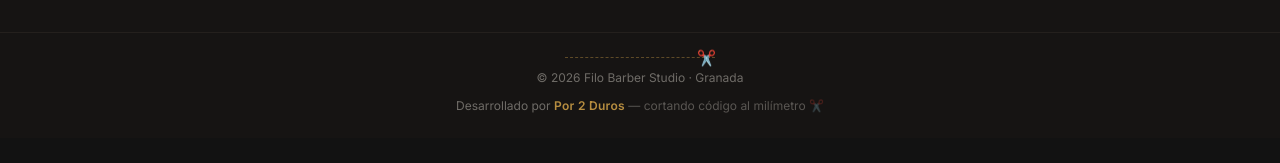
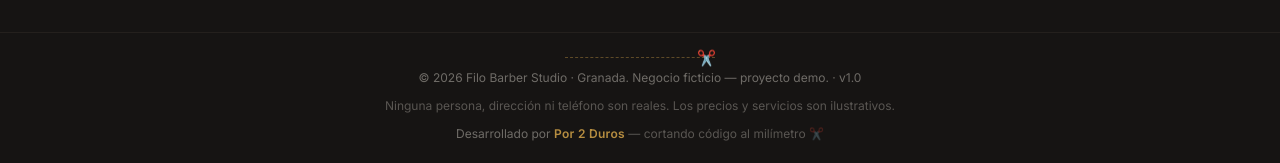
Before and after one commit to elcorreveidile/barberia-demo, a Next.js app: page / in a window 1280 px wide. Shown: the part 1728-1891 px from the top of the page. Before the commit the page ends 1866 px from the top, so only its background shows below. Built offline with nearby package versions, Linux system fonts and the light colour scheme; no server answers; the database is empty.

Commit message:
Añade aviso de demo/datos ficticios en el footer (como en fisioterapia)

```diff
--- a/src/components/Footer.tsx
+++ b/src/components/Footer.tsx
@@ -29,7 +29,10 @@ export default function Footer() {
             <span className="recorte-tijeras">✂️</span>
           </div>
           <p className="text-xs text-cream/40">
-            © {new Date().getFullYear()} {NEGOCIO.nombre} · {NEGOCIO.ciudad}
+            © {new Date().getFullYear()} {NEGOCIO.nombre} · {NEGOCIO.ciudad}. Negocio ficticio — proyecto demo. · v1.0
+          </p>
+          <p className="max-w-xl text-xs text-cream/30">
+            Ninguna persona, dirección ni teléfono son reales. Los precios y servicios son ilustrativos.
           </p>
           <p className="text-xs text-cream/40">
             Desarrollado por{" "}
```
